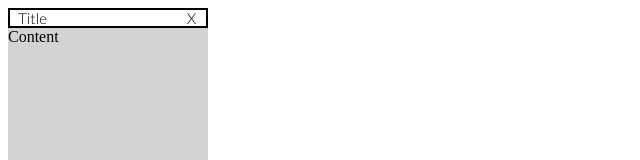
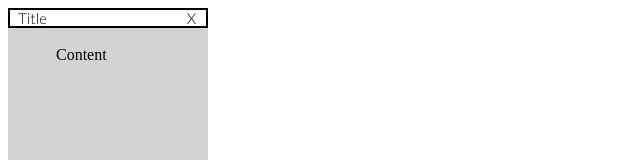
Before and after one commit to Davilarek/LinuxJSViewer, a website: page html-gui/window-template.html in a window 1280 px wide. Shown: the top 160 px of the page, without its empty margins (0-640 px from the left). Drawn offline with Linux system fonts and the light colour scheme.

Commit message:
Update window-template.html

```diff
--- a/html-gui/window-template.html
+++ b/html-gui/window-template.html
@@ -21,7 +21,7 @@
     </div>
     <div class="w-content"
         style="position: absolute; width: 100%; height: 90%; top: 20px; background-color: lightgray;">
-        <p style="color: #000000;display: inline;">
+        <p style="color: #000000;display: inline;white-space: pre;">
             Content
         </p>
     </div>
```
